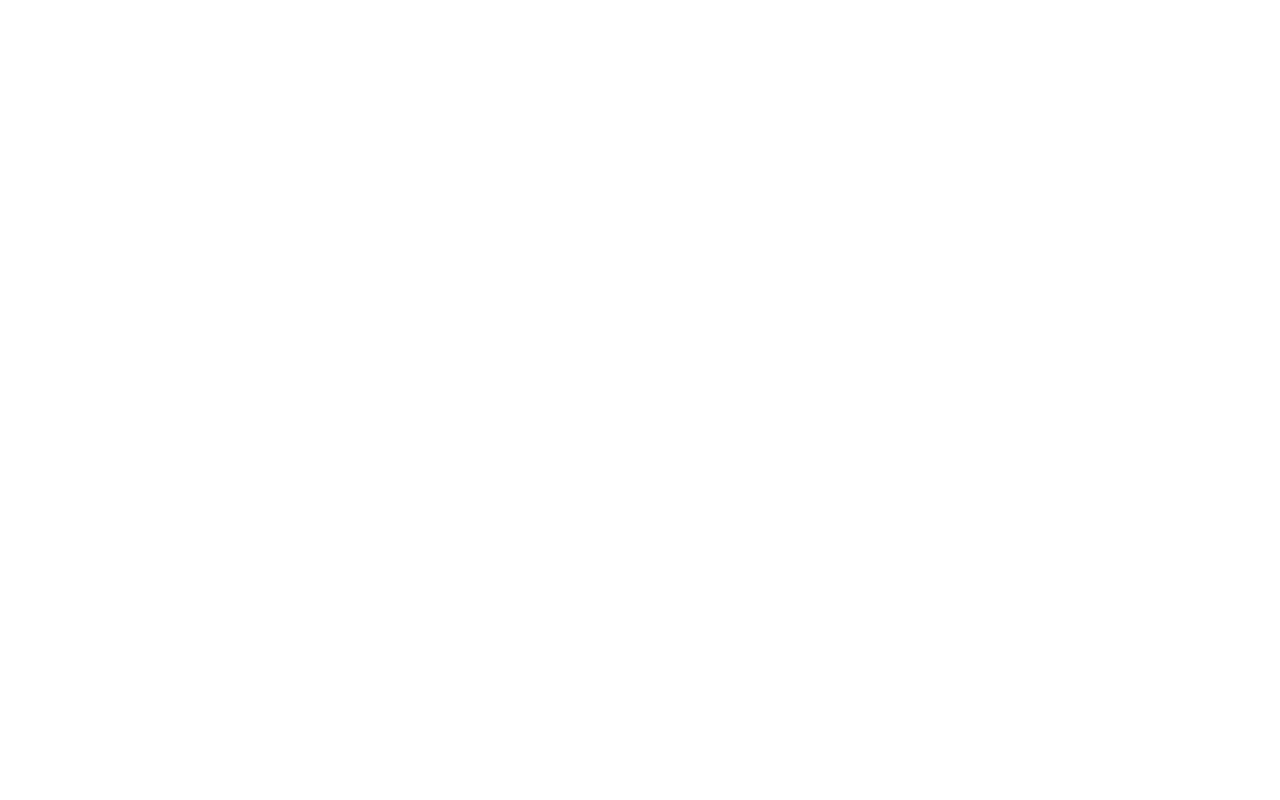
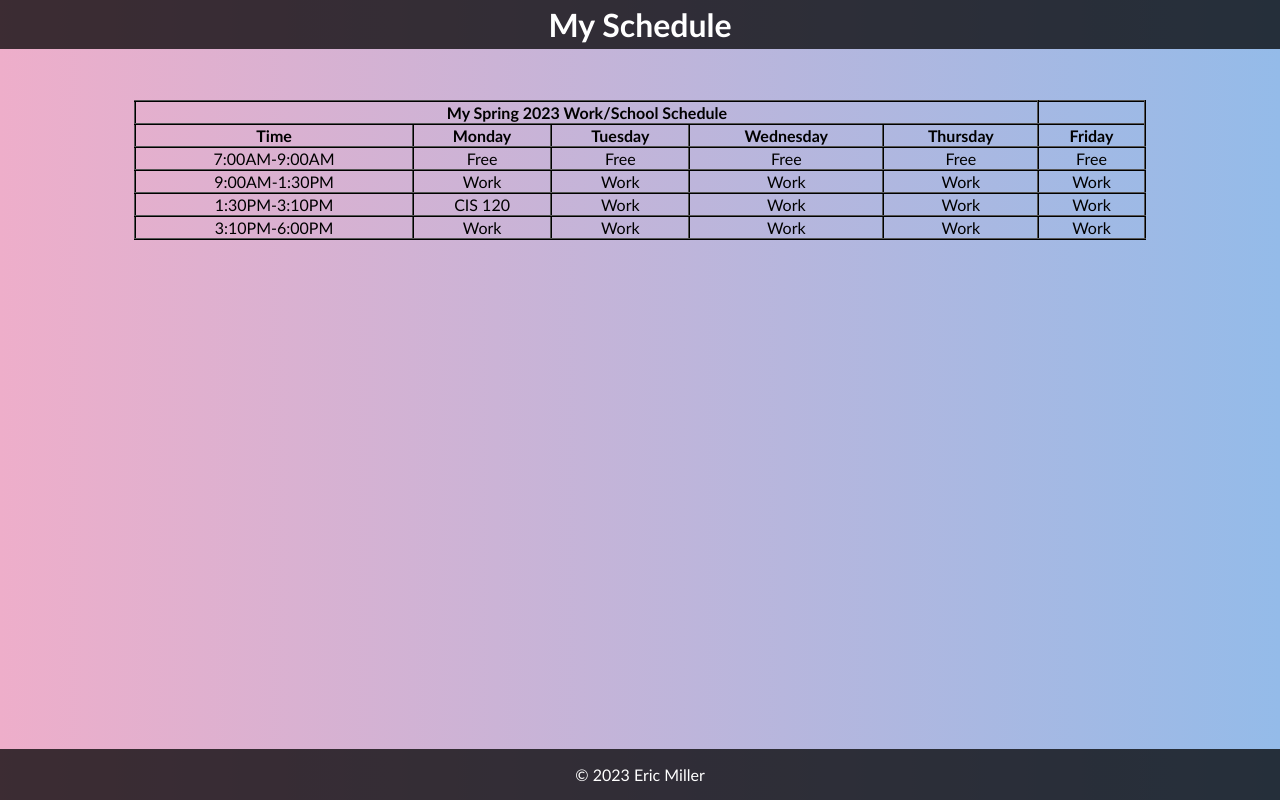
Before and after one commit to em0194192/My-Schedule, a plain HTML site: page index.html in a window 1280 px wide. Drawn offline with Linux system fonts and the light colour scheme.

Commit message:
2 - Pages Built Needs Styling

```diff
--- a/index.html
+++ b/index.html
@@ -16,23 +16,62 @@
 
 <body>
     <header>
-
+        <h1>My Schedule</h1>
     </header>
 
     <table>
         <thead>
-
+            <tr>
+                <th colspan="5">My Spring 2023 Work/School Schedule</th>
+            </tr>
+            <tr>
+                <th>Time</th>
+                <th>Monday</th>
+                <th>Tuesday</th>
+                <th>Wednesday</th>
+                <th>Thursday</th>
+                <th>Friday</th>
+            </tr>
         </thead>
         <tbody>
+            <tr>
+                <td>7:00AM-9:00AM</td>
+                <td>Free</td>
+                <td>Free</td>
+                <td>Free</td>
+                <td>Free</td>
+                <td>Free</td>
+            </tr>
+            <tr>
+                <td>9:00AM-1:30PM</td>
+                <td>Work</td>
+                <td>Work</td>
+                <td>Work</td>
+                <td>Work</td>
+                <td>Work</td>
+            </tr>
+            <tr>
+                <td>1:30PM-3:10PM</td>
+                <td>CIS 120</td>
+                <td>Work</td>
+                <td>Work</td>
+                <td>Work</td>
+                <td>Work</td>
+            </tr>
+            <tr>
+                <td>3:10PM-6:00PM</td>
+                <td>Work</td>
+                <td>Work</td>
+                <td>Work</td>
+                <td>Work</td>
+                <td>Work</td>
+            </tr>
+        </tbody>
 
-        </tbody>
-        <tfoot>
-
-        </tfoot>
     </table>
 
     <footer>
-
+        <p>&copy; 2023 Eric Miller</p>
     </footer>
 </body>
 
--- a/styles.css
+++ b/styles.css
@@ -4,3 +4,49 @@ Date: 10/28/23
 Project: My Schedule
 Filename: styles.css
 */
+
+html {
+    font-family: 'Gill Sans', 'Gill Sans MT', Calibri, 'Trebuchet MS', sans-serif;
+    background-image: linear-gradient(to right, #eeaeca ,#94bbe9);
+}
+
+header {
+    background-color: rgba(0, 0, 0, 0.75);
+    color: white;
+    text-align: center;
+    position: absolute;
+    top: 0;
+    width: 100%;
+    left: 0;
+}
+
+h1 {
+    margin: 5px;
+}
+
+table {
+    width: 80%;
+    margin-top: 100px;
+    margin-left: auto;
+    margin-right: auto;
+    border: 2px inset black;
+    border-collapse: collapse;
+}
+
+td {
+    text-align: center;
+}
+
+td, th {
+    border: 2px inset black;
+}
+
+footer {
+    background-color: rgba(0, 0, 0, 0.75);
+    color: white;
+    text-align: center;
+    position: absolute;
+    bottom: 0;
+    width: 100%;
+    left: 0;
+}
```
